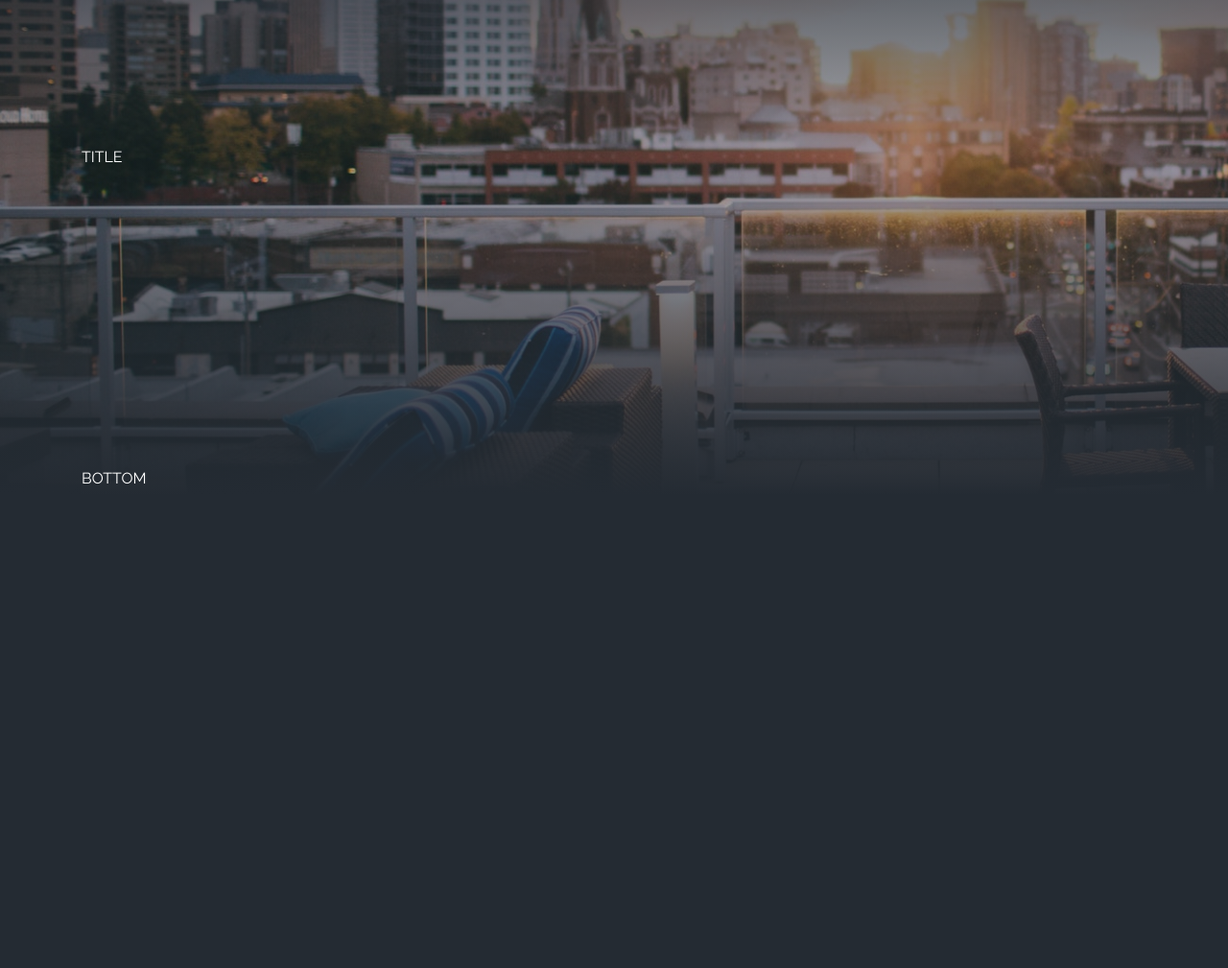
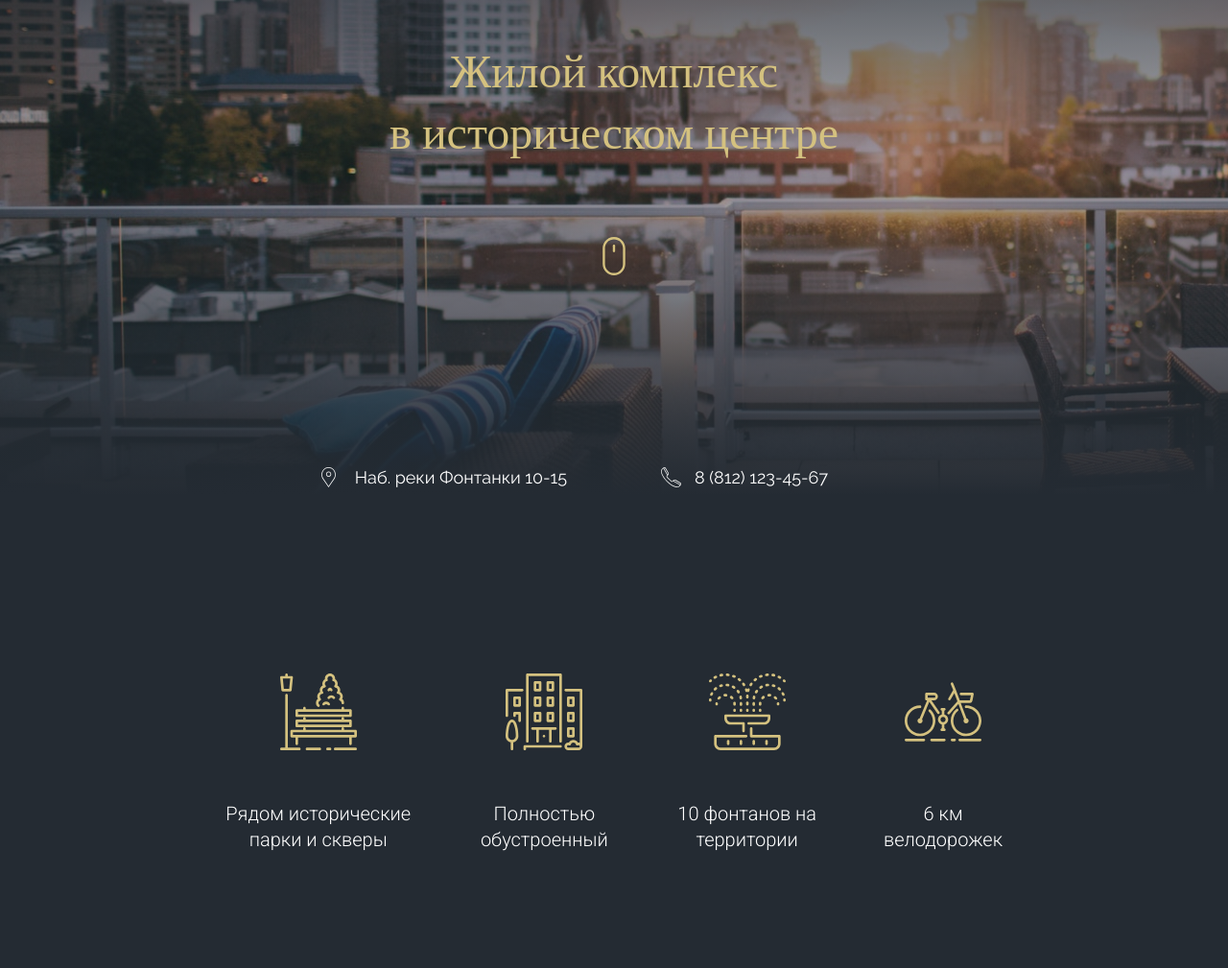
Before and after one commit to NVadimD/loft_house, a plain HTML site: page index.html in a window 1280 px wide. Shown: the part 258-1267 px from the top of the page at 96% size. Before the commit the page ends 840 px from the top, so only its background shows below. Drawn offline with nearby package versions, Linux system fonts and the light colour scheme.

Commit message:
add benefits section

```diff
--- a/index.html
+++ b/index.html
@@ -24,14 +24,55 @@
                             </ul>
                         </nav>
                     </div>
-                    <div class="header_title">
-                        TITLE
+                    <div class="header_center">
+                        <h1 class="header_title">
+                            Жилой комплекс<br>
+                            в историческом центре
+                        </h1>
+                        <div class="mouse_box">
+                            <a href="#benefits">
+                                <img src="./img/header/mouse.svg" alt="scroll next">
+                            </a>
+                        </div>
                     </div>
                     <div class="header_bottom">
-                        BOTTOM
+                        <div class="text-right">
+                            <a href="#section-map" class="info info--map">Наб. реки Фонтанки 10-15</a>
+                        </div>
+                        <a href="tel:+78121234567" class="info info--phone">8 (812) 123-45-67</a>
                     </div>
                 </div>
             </div>
         </header>
+        <main class="main">
+            <div class="container container--small">
+                <section class="benefits">
+                    <div class="benefits__item">
+                        <img src="./img/benefits/bench.svg" alt="bench">
+                        <div class="item_text">
+                            Рядом исторические парки и скверы
+                        </div>
+                    </div>
+                    <div class="benefits__item">
+                        <img src="./img/benefits/building.svg" alt="building">
+                        <div class="item_text">
+                            Полностью обустроенный
+                        </div>
+                    </div>
+                    <div class="benefits__item">
+                        <img src="./img/benefits/fountain.svg" alt="fountain">
+                        <div class="item_text">
+                            10 фонтанов на территории
+                        </div>
+                    </div>
+                    <div class="benefits__item">
+                        <img src="./img/benefits/bicycle.svg" alt="bicycle">
+                        <div class="item_text">
+                            6 км велодорожек
+                        </div>
+                    </div>
+                </section>
+            </div>
+        </main>
     </body>
 </html>
--- a/scss/base/_base.scss
+++ b/scss/base/_base.scss
@@ -21,8 +21,16 @@ a {
 }
 
 .container {
-    width: 1140px;
+    max-width: 1140px;
     height: 100%;
     padding: 0 15px;
     margin: 0 auto;
+
+    &--small {
+        max-width: 840px;
+    }
 }
+
+.text-right {
+    text-align: right;
+}
--- /dev/null
+++ b/scss/blocks/_benefits.scss
@@ -0,0 +1,21 @@
+.benefits {
+    display: flex;
+    justify-content: space-between;
+    gap: 70px;
+    padding: 120px 0;
+}
+
+.benefits__item {
+    display: flex;
+    flex-direction: column;
+    gap: 53px;
+    align-items: center;
+}
+
+.item_text {
+    font-size: 20px;
+    font-family: $font-secondary;
+    font-weight: 300;
+    text-align: center;
+    line-height: 1.35;
+}
--- a/scss/blocks/_header.scss
+++ b/scss/blocks/_header.scss
@@ -30,3 +30,21 @@
         gap: 40px;
     }
 }
+
+.header_title {
+    text-align: center;
+    font-size: 48px;
+    color: $accent;
+    font-family: $font-accent;
+}
+
+.mouse_box {
+    text-align: center;
+    margin-top: 80px;
+}
+
+.header_bottom {
+    display: grid;
+    grid-template-columns: 1fr 1fr;
+    gap: 98px;
+}
--- /dev/null
+++ b/scss/blocks/_info.scss
@@ -0,0 +1,27 @@
+.info {
+    font-size: 18px;
+    position: relative;
+
+    &--map, &--phone {
+        padding-left: 35px;
+
+        &::before {
+            content: "";
+
+            position: absolute;
+            top: 0;
+            left: 0;
+            width: 21px;
+            height: 21px;
+
+            background-repeat: no-repeat;
+        }
+    }
+
+    &--map::before {
+        background-image: url('../../img/header/map.svg');
+    }
+    &--phone::before {
+        background-image: url('../../img/header/phone.svg');
+    }
+}
--- a/scss/main.scss
+++ b/scss/main.scss
@@ -5,3 +5,5 @@
 
 // blocks
 @import './blocks/header';
+@import './blocks/info';
+@import './blocks/benefits';
```
Also changed, not shown: css/main.css, img/benefits/bench.svg (added), img/benefits/bicycle.svg (added), img/benefits/building.svg (added), img/benefits/fountain.svg (added).
